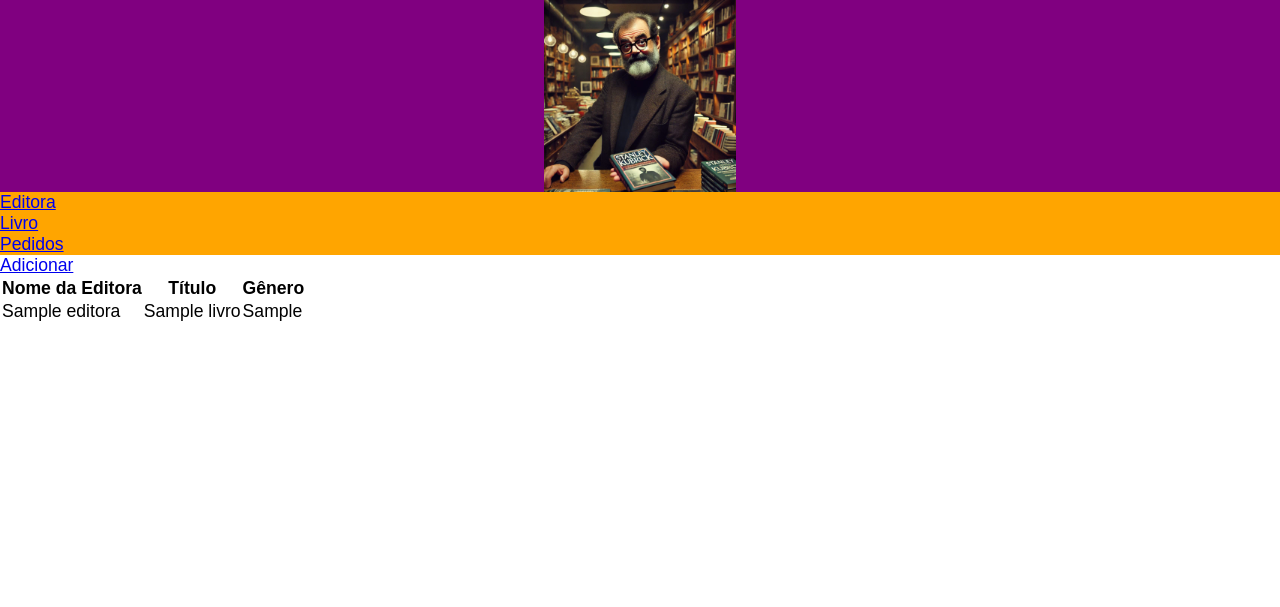
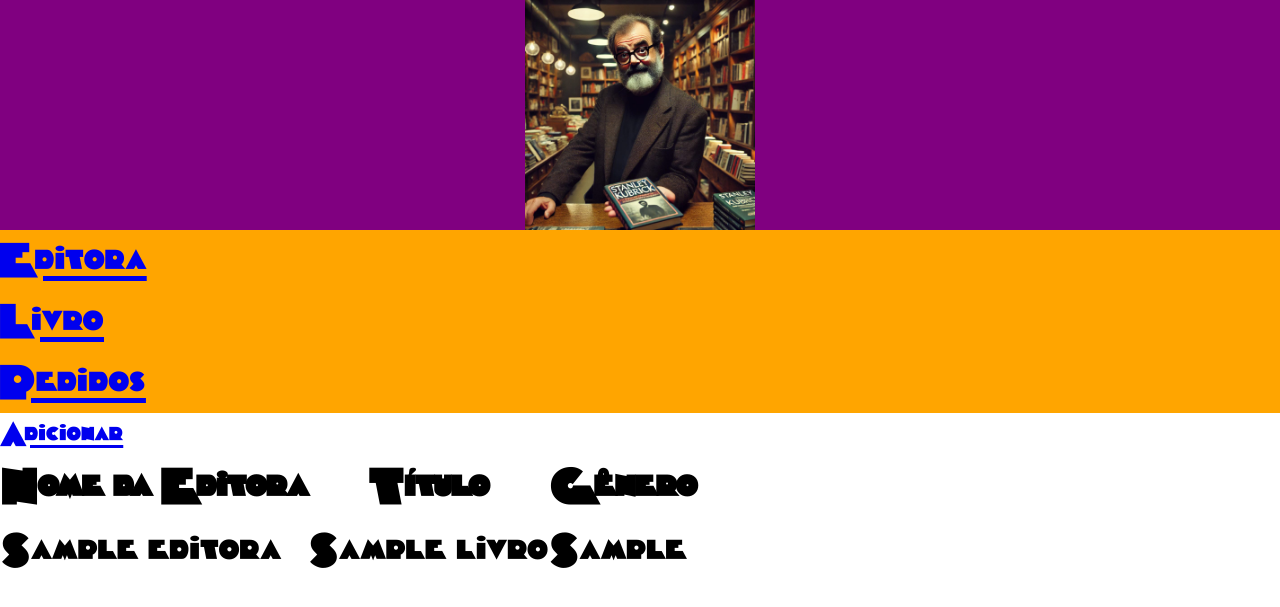
Before and after one commit to mmfforgithub/CRUD-da-Stanley-s-Books, a Flask app: page /livro/ in a window 1280 px wide. Shown: the top 607 px of the page. Run offline with Flask 3, Linux system fonts and the light colour scheme; tables that the repository leaves empty hold one stand-in row (values such as "Sample post"); some web fonts are replaced.

Commit message:
Update estilo.css

```diff
--- a/static/css/estilo.css
+++ b/static/css/estilo.css
@@ -1,6 +1,6 @@
 @font-face {
     font-family: 'Timepiece';
-    src: url('Timepiece.ttf') format('truetype');
+    src: url('timepiece.regular.ttf') format('truetype');
   }
 
 * {
@@ -9,6 +9,7 @@
     margin: 0;
     outline: 0;
     font-family: "Timepiece", sans-serif;
+    font-size: larger;
 }
 :root {
     --primary: orange;
@@ -53,6 +54,5 @@ main {
 }
 
 body {
-    font-family: "Timepiece", "Times New Roman";
     font-size: 110%;
 }
```
